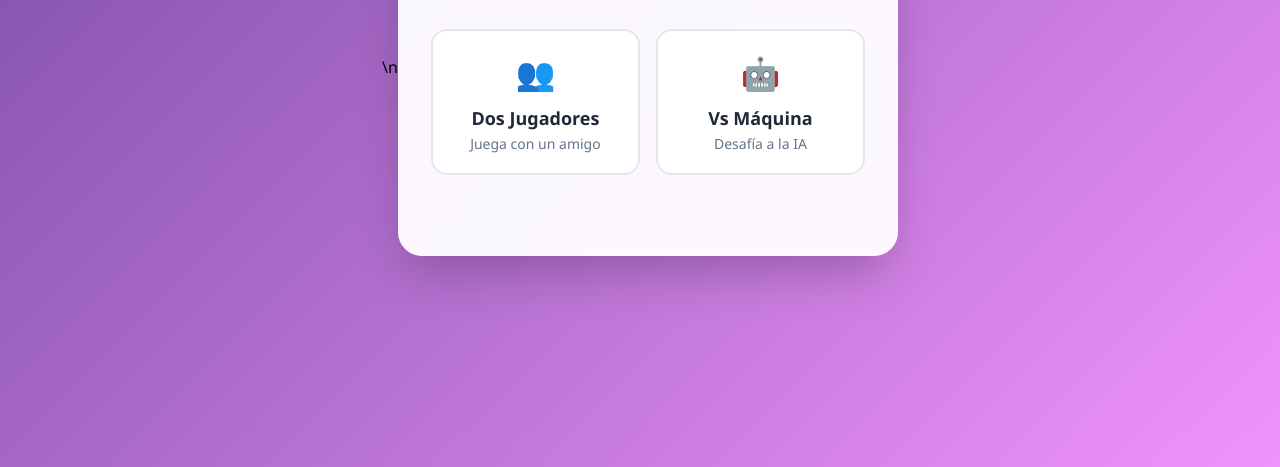
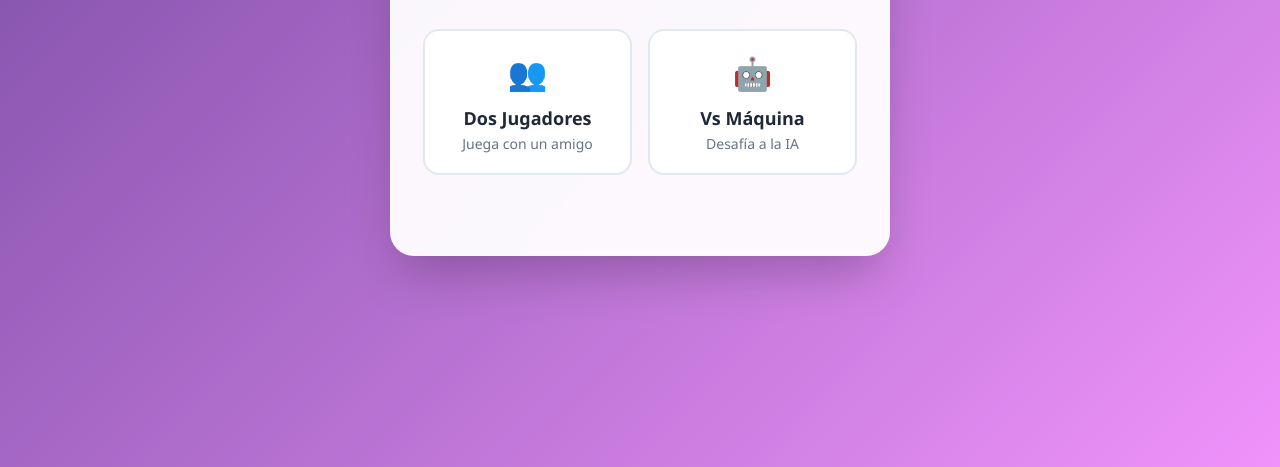
Before and after one commit to JesSan224/Tres_en_raya, a plain HTML site: page index.html in a window 1280 px wide. Shown: the part 333-800 px from the top of the page. Drawn offline with Linux system fonts and the light colour scheme.

Commit message:
Update index.html

```diff
--- a/index.html
+++ b/index.html
@@ -2,7 +2,7 @@
 <html lang="es">
 <head>
     <meta charset="UTF-8">
-    <meta name="viewport" content="width=device-width, initial-scale=1.0">\n  <link rel="manifest" href="manifest.json">
+    <meta name="viewport" content="width=device-width, initial-scale=1.0"> <link rel="manifest" href="manifest.json">
     <title>Tres en Raya Pro</title>
     <style>
         :root {
```
